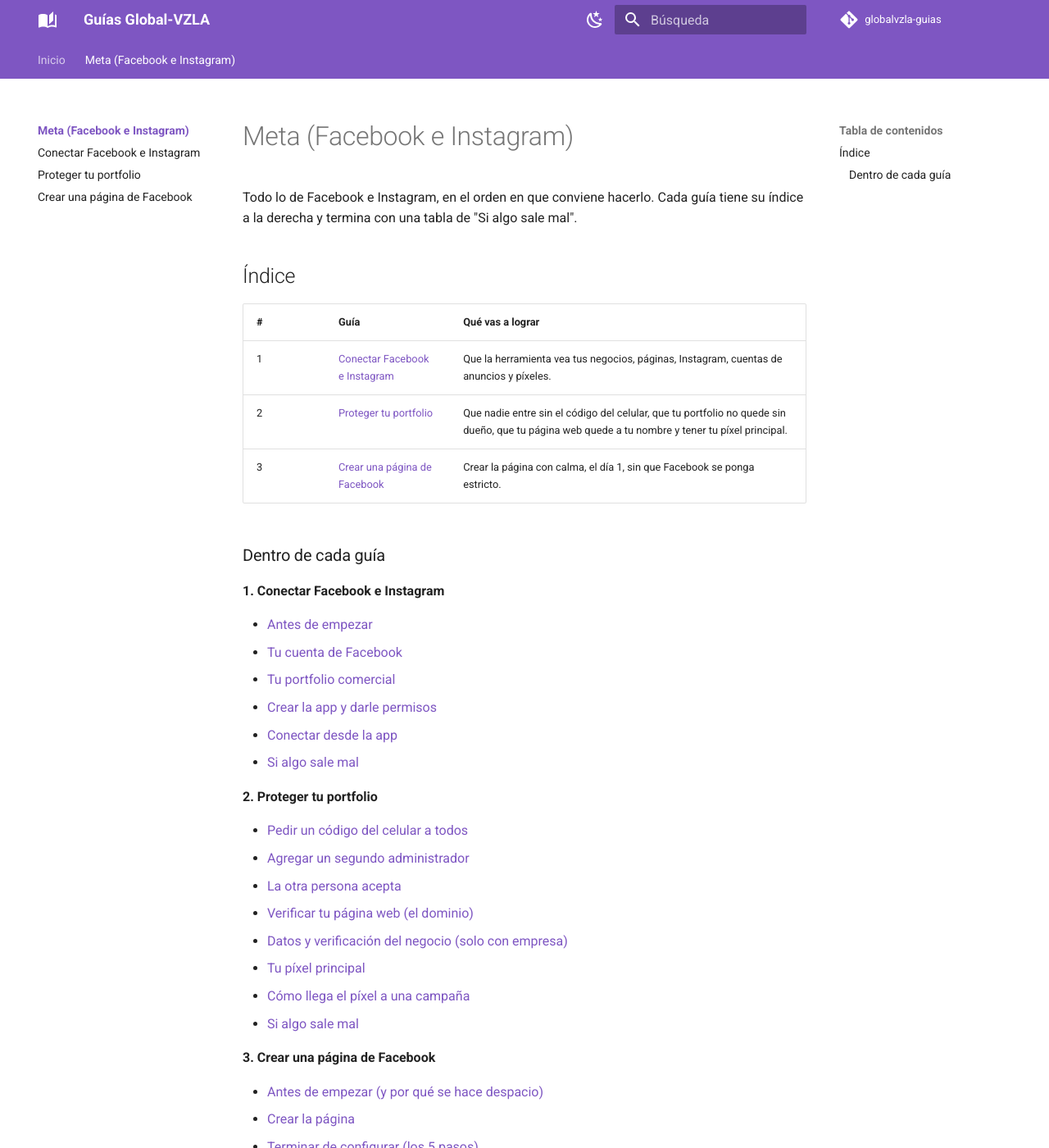
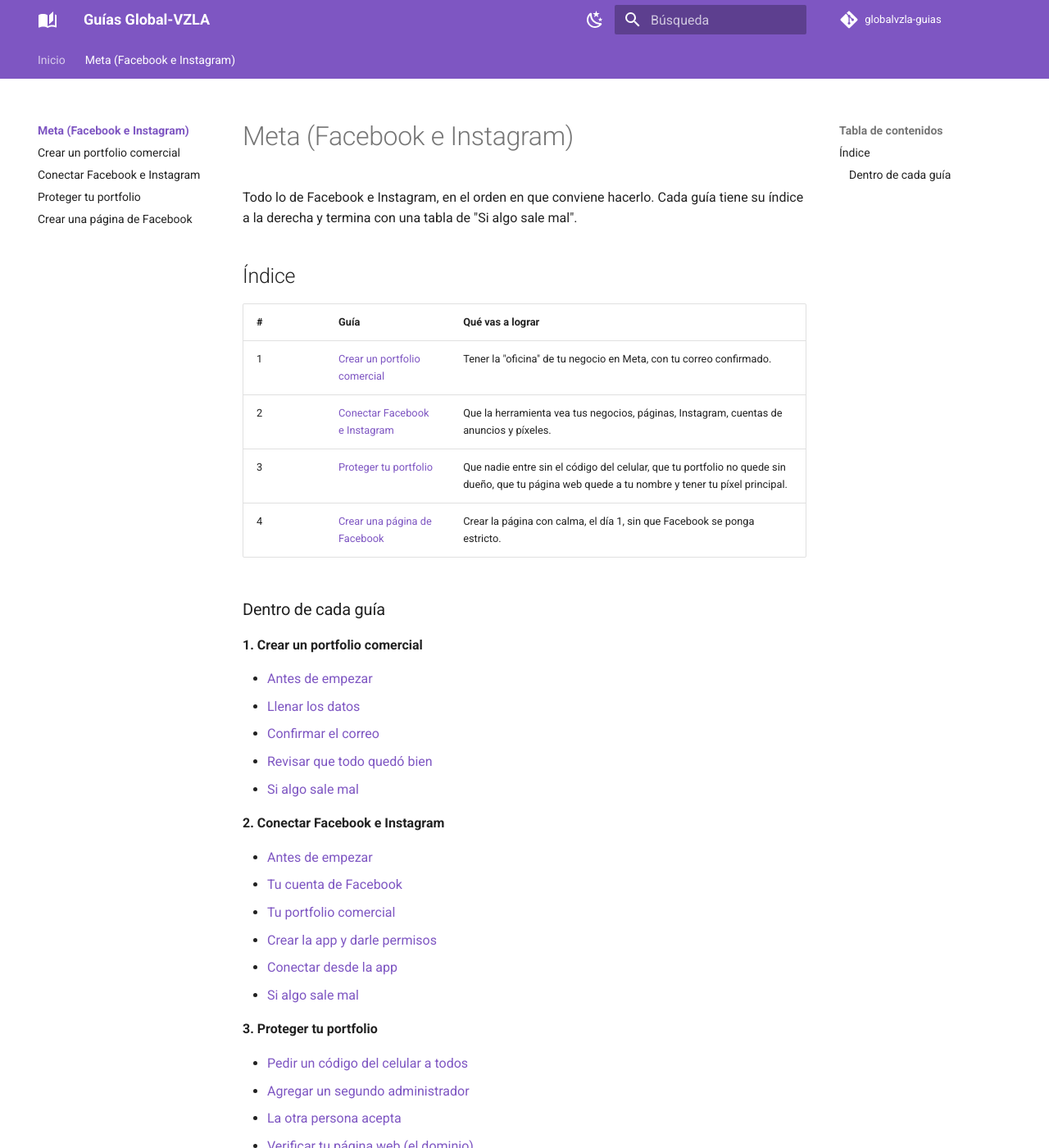
Before and after one commit to Pablo-Navarreto/globalvzla-guias, an MkDocs documentation site: the page built from docs/meta/index.md, in a window 1280 px wide and 1400 px high. Shown: the whole window at 82% size. Built offline with MkDocs 1.6.1 and Material for MkDocs 9.7.7, drawn with Linux system fonts in a browser that asks for light colours; comment, search, counter and statistics services are not loaded; some of the changed text lies outside the part shown.

Commit message:
Guía nueva: crear un portfolio comercial, con fotos
Co-Authored-By: Claude Opus 5.5 <noreply@anthropic.com>

```diff
--- a/docs/meta/index.md
+++ b/docs/meta/index.md
@@ -6,13 +6,22 @@ Todo lo de Facebook e Instagram, en el orden en que conviene hacerlo. Cada guía
 
 | # | Guía | Qué vas a lograr |
 |---|---|---|
-| 1 | [Conectar Facebook e Instagram](conectar-meta.md) | Que la herramienta vea tus negocios, páginas, Instagram, cuentas de anuncios y píxeles. |
-| 2 | [Proteger tu portfolio](proteger-portfolio.md) | Que nadie entre sin el código del celular, que tu portfolio no quede sin dueño, que tu página web quede a tu nombre y tener tu píxel principal. |
-| 3 | [Crear una página de Facebook](crear-pagina.md) | Crear la página con calma, el día 1, sin que Facebook se ponga estricto. |
+| 1 | [Crear un portfolio comercial](crear-portfolio.md) | Tener la "oficina" de tu negocio en Meta, con tu correo confirmado. |
+| 2 | [Conectar Facebook e Instagram](conectar-meta.md) | Que la herramienta vea tus negocios, páginas, Instagram, cuentas de anuncios y píxeles. |
+| 3 | [Proteger tu portfolio](proteger-portfolio.md) | Que nadie entre sin el código del celular, que tu portfolio no quede sin dueño, que tu página web quede a tu nombre y tener tu píxel principal. |
+| 4 | [Crear una página de Facebook](crear-pagina.md) | Crear la página con calma, el día 1, sin que Facebook se ponga estricto. |
 
 ### Dentro de cada guía
 
-**1. Conectar Facebook e Instagram**
+**1. Crear un portfolio comercial**
+
+- [Antes de empezar](crear-portfolio.md#antes-de-empezar)
+- [Llenar los datos](crear-portfolio.md#parte-2-llenar-los-datos)
+- [Confirmar el correo](crear-portfolio.md#parte-4-confirmar-el-correo)
+- [Revisar que todo quedó bien](crear-portfolio.md#parte-5-revisar-que-todo-quedo-bien)
+- [Si algo sale mal](crear-portfolio.md#si-algo-sale-mal)
+
+**2. Conectar Facebook e Instagram**
 
 - [Antes de empezar](conectar-meta.md#antes-de-empezar)
 - [Tu cuenta de Facebook](conectar-meta.md#parte-1-tu-cuenta-de-facebook)
@@ -32,7 +41,7 @@ Todo lo de Facebook e Instagram, en el orden en que conviene hacerlo. Cada guía
 - [Cómo llega el píxel a una campaña](proteger-portfolio.md#como-llega-el-pixel-a-una-campana)
 - [Si algo sale mal](proteger-portfolio.md#si-algo-sale-mal)
 
-**3. Crear una página de Facebook**
+**4. Crear una página de Facebook**
 
 - [Antes de empezar (y por qué se hace despacio)](crear-pagina.md#antes-de-empezar)
 - [Crear la página](crear-pagina.md#parte-1-crear-la-pagina)
--- a/mkdocs.yml
+++ b/mkdocs.yml
@@ -57,6 +57,7 @@ nav:
   - Inicio: index.md
   - Meta (Facebook e Instagram):
       - meta/index.md
+      - Crear un portfolio comercial: meta/crear-portfolio.md
       - Conectar Facebook e Instagram: meta/conectar-meta.md
       - Proteger tu portfolio: meta/proteger-portfolio.md
       - Crear una página de Facebook: meta/crear-pagina.md
```
Also changed, not shown: other parts of docs/meta/index.md (+1 -1 lines), docs/meta/conectar-meta.md (+2 -0 lines), docs/meta/crear-portfolio.md (added, +114 -0 lines), docs/meta/img/crear-portfolio/01-formulario.png (added), docs/meta/img/crear-portfolio/02-formulario-lleno.png (added), docs/meta/img/crear-portfolio/03-correo-confirmar.png (added), docs/meta/img/crear-portfolio/04-portfolio-creado.png (added), docs/meta/img/crear-portfolio/05-personas.png (added).
